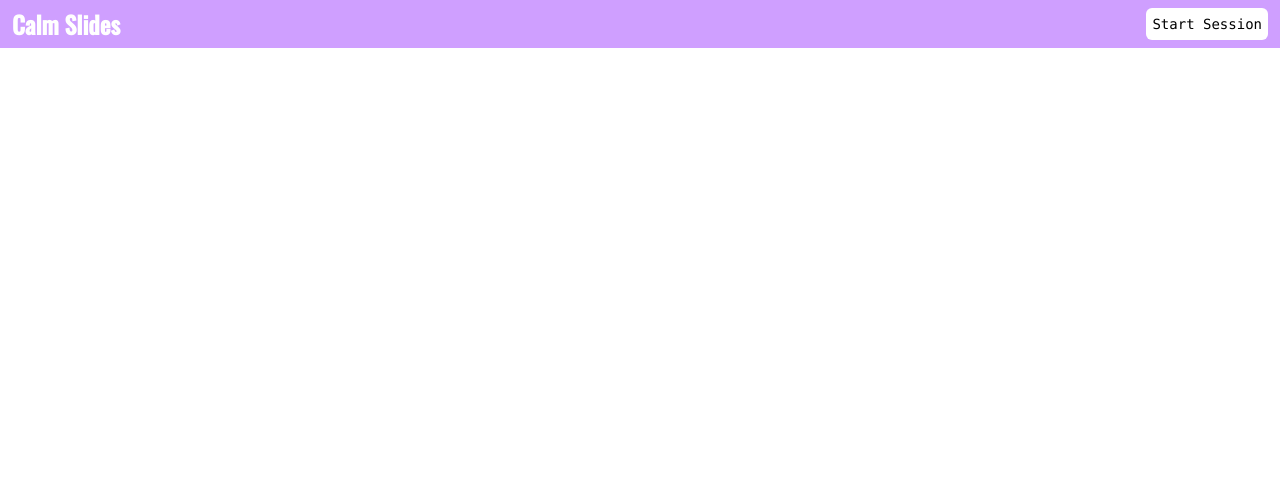
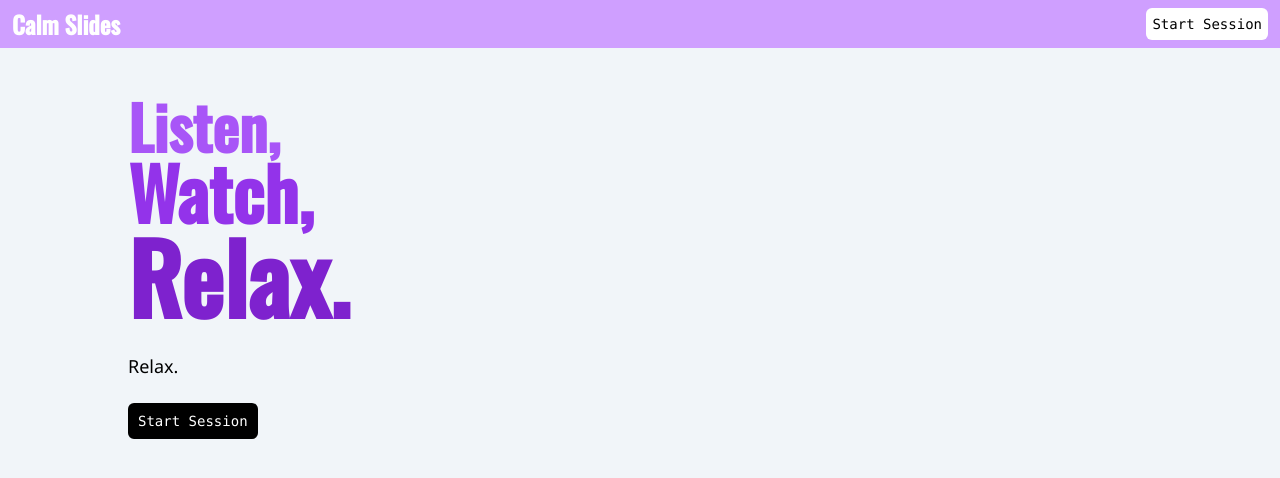
Before and after one commit to Ola4606/Calm-Slides-Website, a React (Create React App) app: page / in a window 1280 px wide. Shown: the top 478 px of the page. Built offline with nearby package versions, Linux system fonts and the light colour scheme.

Commit message:
started Description component

```diff
--- a/src/App.tsx
+++ b/src/App.tsx
@@ -1,10 +1,12 @@
 import React from 'react';
+import Description from './components/Description';
 import Nav from './components/Nav';
 
 function App() {
   return (
-   <div>
+   <div className='bg-slate-100 min-h-[100vh]'>
      <Nav />
+     <Description />
    </div>
   );
 }
--- /dev/null
+++ b/src/components/Description.tsx
@@ -0,0 +1,20 @@
+import React from 'react'
+import StartBtn from './StartBtn'
+
+function Description() {
+  return (
+    <div className='pl-32 pt-12 pr-5 pb-5'>
+        <p className='text-6xl font-title font-semibold text-purple-500'>Listen,</p>
+        <p className='text-7xl font-title font-bold text-purple-600'>Watch,</p>
+        <p className='text-8xl font-title font-extrabold text-purple-700'>Relax.</p>
+
+        <p className='text-lg font-causal font-normal text-black my-7'>Relax.</p>
+
+        <div className='inline-block transform duration-300 hover:scale-110'>
+        <StartBtn btnColor="black"/>
+        </div>
+    </div>
+  )
+}
+
+export default Description
--- a/src/components/Nav.tsx
+++ b/src/components/Nav.tsx
@@ -1,15 +1,15 @@
-import React from 'react'
+import React from "react";
+import StartBtn from "./StartBtn";
 
 function Nav() {
   return (
-    <div className='bg-mainColor px-3 py-2 flex justify-between items-center'>
-
-        <span className='text-white text-2xl font-bold font-title'>Calm Slides</span>
-        <span className='text-black text-sm bg-white p-[6px] rounded-md font-normal
-        font-mono cursor-pointer transition duration-300 ease-out hover:shadow-md '>Start Session</span>
-
+    <div className="bg-mainColor px-3 py-2 flex justify-between items-center">
+      <span className="text-white text-2xl font-bold font-title">
+        Calm Slides
+      </span>
+      <StartBtn btnColor="white"/>
     </div>
-  )
+  );
 }
 
-export default Nav
+export default Nav;
--- /dev/null
+++ b/src/components/StartBtn.tsx
@@ -0,0 +1,21 @@
+import React from "react";
+
+type StartBtnPropType = {
+  btnColor: String;
+};
+
+function StartBtn({ btnColor }: StartBtnPropType) {
+  return (
+    <span
+      className={
+        btnColor === "white"
+          ? "text-black text-sm bg-white p-[6px] rounded-md font-normal font-mono cursor-pointer transition duration-300 ease-out hover:shadow-md "
+          : "text-white text-sm bg-black p-[10px] rounded-md font-normal font-mono cursor-pointer transition duration-300 ease-out hover:shadow-md"
+      }
+    >
+      Start Session
+    </span>
+  );
+}
+
+export default StartBtn;
--- a/src/index.css
+++ b/src/index.css
@@ -551,8 +551,21 @@ video {
   --tw-backdrop-sepia:  ;
 }
 
+.my-7{
+  margin-top: 1.75rem;
+  margin-bottom: 1.75rem;
+}
+
+.inline-block{
+  display: inline-block;
+}
+
 .flex{
   display: flex;
+}
+
+.min-h-\[100vh\]{
+  min-height: 100vh;
 }
 
 .transform{
@@ -576,26 +589,14 @@ video {
   border-radius: 0.375rem;
 }
 
-.rounded-lg{
-  border-radius: 0.5rem;
-}
-
-.rounded-sm{
-  border-radius: 0.125rem;
-}
-
-.rounded-full{
-  border-radius: 9999px;
-}
-
 .bg-mainColor{
   --tw-bg-opacity: 1;
   background-color: rgb(207 159 255 / var(--tw-bg-opacity));
 }
 
-.bg-purple-700{
+.bg-white{
   --tw-bg-opacity: 1;
-  background-color: rgb(126 34 206 / var(--tw-bg-opacity));
+  background-color: rgb(255 255 255 / var(--tw-bg-opacity));
 }
 
 .bg-black{
@@ -603,47 +604,41 @@ video {
   background-color: rgb(0 0 0 / var(--tw-bg-opacity));
 }
 
-.bg-slate-800{
+.bg-slate-500{
   --tw-bg-opacity: 1;
-  background-color: rgb(30 41 59 / var(--tw-bg-opacity));
+  background-color: rgb(100 116 139 / var(--tw-bg-opacity));
 }
 
-.bg-slate-700{
+.bg-red-100{
   --tw-bg-opacity: 1;
-  background-color: rgb(51 65 85 / var(--tw-bg-opacity));
+  background-color: rgb(254 226 226 / var(--tw-bg-opacity));
 }
 
-.bg-black\/80{
-  background-color: rgb(0 0 0 / 0.8);
+.bg-slate-300{
+  --tw-bg-opacity: 1;
+  background-color: rgb(203 213 225 / var(--tw-bg-opacity));
 }
 
-.bg-black\/60{
-  background-color: rgb(0 0 0 / 0.6);
+.bg-slate-50{
+  --tw-bg-opacity: 1;
+  background-color: rgb(248 250 252 / var(--tw-bg-opacity));
 }
 
-.bg-black\/70{
-  background-color: rgb(0 0 0 / 0.7);
-}
-
-.bg-white{
+.bg-slate-100{
   --tw-bg-opacity: 1;
-  background-color: rgb(255 255 255 / var(--tw-bg-opacity));
-}
-
-.p-2{
-  padding: 0.5rem;
-}
-
-.p-1{
-  padding: 0.25rem;
+  background-color: rgb(241 245 249 / var(--tw-bg-opacity));
 }
 
 .p-\[6px\]{
   padding: 6px;
 }
 
-.p-\[6\.5px\]{
-  padding: 6.5px;
+.p-\[10px\]{
+  padding: 10px;
+}
+
+.p-5{
+  padding: 1.25rem;
 }
 
 .px-3{
@@ -656,39 +651,47 @@ video {
   padding-bottom: 0.5rem;
 }
 
-.px-2{
-  padding-left: 0.5rem;
-  padding-right: 0.5rem;
+.px-10{
+  padding-left: 2.5rem;
+  padding-right: 2.5rem;
 }
 
-.py-1{
-  padding-top: 0.25rem;
-  padding-bottom: 0.25rem;
+.py-5{
+  padding-top: 1.25rem;
+  padding-bottom: 1.25rem;
+}
+
+.pl-32{
+  padding-left: 8rem;
+}
+
+.pt-12{
+  padding-top: 3rem;
+}
+
+.pr-5{
+  padding-right: 1.25rem;
+}
+
+.pb-5{
+  padding-bottom: 1.25rem;
 }
 
 .font-title{
   font-family: Oswald;
 }
 
+.font-mono{
+  font-family: ui-monospace, SFMono-Regular, Menlo, Monaco, Consolas, "Liberation Mono", "Courier New", monospace;
+}
+
 .font-causal{
   font-family: Noto Sans;
 }
 
-.font-mono{
-  font-family: ui-monospace, SFMono-Regular, Menlo, Monaco, Consolas, "Liberation Mono", "Courier New", monospace;
-}
-
-.font-sans{
-  font-family: ui-sans-serif, system-ui, -apple-system, BlinkMacSystemFont, "Segoe UI", Roboto, "Helvetica Neue", Arial, "Noto Sans", sans-serif, "Apple Color Emoji", "Segoe UI Emoji", "Segoe UI Symbol", "Noto Color Emoji";
-}
-
-.font-serif{
-  font-family: ui-serif, Georgia, Cambria, "Times New Roman", Times, serif;
-}
-
-.text-xl{
-  font-size: 1.25rem;
-  line-height: 1.75rem;
+.text-2xl{
+  font-size: 1.5rem;
+  line-height: 2rem;
 }
 
 .text-sm{
@@ -696,26 +699,50 @@ video {
   line-height: 1.25rem;
 }
 
-.text-2xl{
-  font-size: 1.5rem;
-  line-height: 2rem;
+.text-4xl{
+  font-size: 2.25rem;
+  line-height: 2.5rem;
 }
 
-.text-xs{
-  font-size: 0.75rem;
-  line-height: 1rem;
+.text-5xl{
+  font-size: 3rem;
+  line-height: 1;
+}
+
+.text-6xl{
+  font-size: 3.75rem;
+  line-height: 1;
+}
+
+.text-7xl{
+  font-size: 4.5rem;
+  line-height: 1;
+}
+
+.text-8xl{
+  font-size: 6rem;
+  line-height: 1;
+}
+
+.text-lg{
+  font-size: 1.125rem;
+  line-height: 1.75rem;
 }
 
 .font-bold{
   font-weight: 700;
 }
 
-.font-light{
-  font-weight: 300;
+.font-normal{
+  font-weight: 400;
 }
 
-.font-normal{
-  font-weight: 400;
+.font-semibold{
+  font-weight: 600;
+}
+
+.font-extrabold{
+  font-weight: 800;
 }
 
 .text-white{
@@ -726,6 +753,21 @@ video {
 .text-black{
   --tw-text-opacity: 1;
   color: rgb(0 0 0 / var(--tw-text-opacity));
+}
+
+.text-purple-500{
+  --tw-text-opacity: 1;
+  color: rgb(168 85 247 / var(--tw-text-opacity));
+}
+
+.text-purple-600{
+  --tw-text-opacity: 1;
+  color: rgb(147 51 234 / var(--tw-text-opacity));
+}
+
+.text-purple-700{
+  --tw-text-opacity: 1;
+  color: rgb(126 34 206 / var(--tw-text-opacity));
 }
 
 .transition{
@@ -740,8 +782,19 @@ video {
   transition-duration: 300ms;
 }
 
+.duration-75{
+  transition-duration: 75ms;
+}
+
 .ease-out{
   transition-timing-function: cubic-bezier(0, 0, 0.2, 1);
+}
+
+.hover\:scale-105:hover{
+  --tw-scale-x: 1.05;
+  --tw-scale-y: 1.05;
+  -webkit-transform: translate(var(--tw-translate-x), var(--tw-translate-y)) rotate(var(--tw-rotate)) skewX(var(--tw-skew-x)) skewY(var(--tw-skew-y)) scaleX(var(--tw-scale-x)) scaleY(var(--tw-scale-y));
+          transform: translate(var(--tw-translate-x), var(--tw-translate-y)) rotate(var(--tw-rotate)) skewX(var(--tw-skew-x)) skewY(var(--tw-skew-y)) scaleX(var(--tw-scale-x)) scaleY(var(--tw-scale-y));
 }
 
 .hover\:scale-110:hover{
@@ -751,38 +804,6 @@ video {
           transform: translate(var(--tw-translate-x), var(--tw-translate-y)) rotate(var(--tw-rotate)) skewX(var(--tw-skew-x)) skewY(var(--tw-skew-y)) scaleX(var(--tw-scale-x)) scaleY(var(--tw-scale-y));
 }
 
-.hover\:scale-105:hover{
-  --tw-scale-x: 1.05;
-  --tw-scale-y: 1.05;
-  -webkit-transform: translate(var(--tw-translate-x), var(--tw-translate-y)) rotate(var(--tw-rotate)) skewX(var(--tw-skew-x)) skewY(var(--tw-skew-y)) scaleX(var(--tw-scale-x)) scaleY(var(--tw-scale-y));
-          transform: translate(var(--tw-translate-x), var(--tw-translate-y)) rotate(var(--tw-rotate)) skewX(var(--tw-skew-x)) skewY(var(--tw-skew-y)) scaleX(var(--tw-scale-x)) scaleY(var(--tw-scale-y));
-}
-
-.hover\:scale-\[102\]:hover{
-  --tw-scale-x: 102;
-  --tw-scale-y: 102;
-  -webkit-transform: translate(var(--tw-translate-x), var(--tw-translate-y)) rotate(var(--tw-rotate)) skewX(var(--tw-skew-x)) skewY(var(--tw-skew-y)) scaleX(var(--tw-scale-x)) scaleY(var(--tw-scale-y));
-          transform: translate(var(--tw-translate-x), var(--tw-translate-y)) rotate(var(--tw-rotate)) skewX(var(--tw-skew-x)) skewY(var(--tw-skew-y)) scaleX(var(--tw-scale-x)) scaleY(var(--tw-scale-y));
-}
-
-.hover\:scale-\[1\.02\]:hover{
-  --tw-scale-x: 1.02;
-  --tw-scale-y: 1.02;
-  -webkit-transform: translate(var(--tw-translate-x), var(--tw-translate-y)) rotate(var(--tw-rotate)) skewX(var(--tw-skew-x)) skewY(var(--tw-skew-y)) scaleX(var(--tw-scale-x)) scaleY(var(--tw-scale-y));
-          transform: translate(var(--tw-translate-x), var(--tw-translate-y)) rotate(var(--tw-rotate)) skewX(var(--tw-skew-x)) skewY(var(--tw-skew-y)) scaleX(var(--tw-scale-x)) scaleY(var(--tw-scale-y));
-}
-
-.hover\:scale-\[1\.01\]:hover{
-  --tw-scale-x: 1.01;
-  --tw-scale-y: 1.01;
-  -webkit-transform: translate(var(--tw-translate-x), var(--tw-translate-y)) rotate(var(--tw-rotate)) skewX(var(--tw-skew-x)) skewY(var(--tw-skew-y)) scaleX(var(--tw-scale-x)) scaleY(var(--tw-scale-y));
-          transform: translate(var(--tw-translate-x), var(--tw-translate-y)) rotate(var(--tw-rotate)) skewX(var(--tw-skew-x)) skewY(var(--tw-skew-y)) scaleX(var(--tw-scale-x)) scaleY(var(--tw-scale-y));
-}
-
-.hover\:font-normal:hover{
-  font-weight: 400;
-}
-
 .hover\:shadow-md:hover{
   --tw-shadow: 0 4px 6px -1px rgb(0 0 0 / 0.1), 0 2px 4px -2px rgb(0 0 0 / 0.1);
   --tw-shadow-colored: 0 4px 6px -1px var(--tw-shadow-color), 0 2px 4px -2px var(--tw-shadow-color);
```
